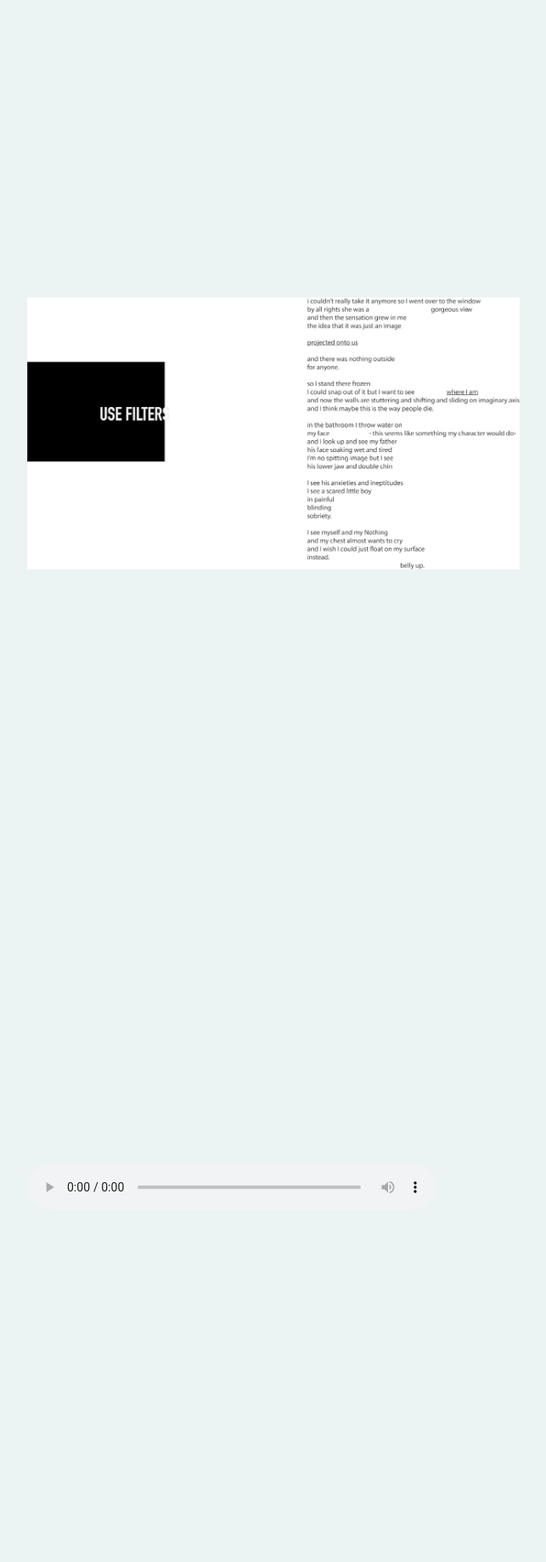
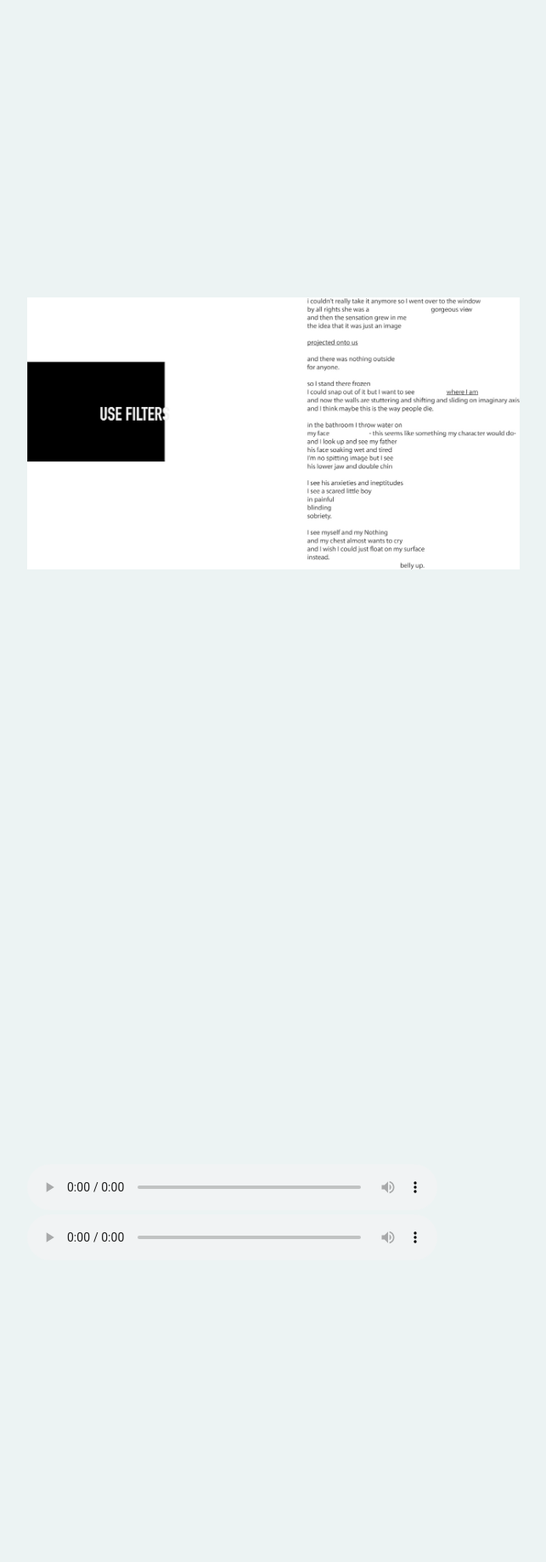
Before and after one commit to HughFerg/hughferg.github.io, a Jekyll site: the page built from _pages/top-secret-zine.html, in a window 1280 px wide. Shown: the whole page at 85% size, without its empty margins (318-961 px from the left). Built offline with Jekyll 4.4.1, drawn with Linux system fonts in a browser that asks for light colours; some web fonts are replaced; before the commit the page ends 1779 px from its top, so only the background shows below that.

Commit message:
new song

```diff
--- a/_pages/top-secret-zine.html
+++ b/_pages/top-secret-zine.html
@@ -14,4 +14,9 @@ active: none
         <source src="../assets/piano-glitch-short.mp3" type="audio/mpeg">
         Audio not available in your browser :(
     </audio>
+    <audio style="width: 25rem;" controls>
+        <source src="../assets/aao-beat-.wav" type="audio/wav">
+        <source src="../assets/aao-beat-.mp3" type="audio/mp3">
+        Audio not available in your browser :(
+    </audio>
 </div>
```
Also changed, not shown: 3 other files.
